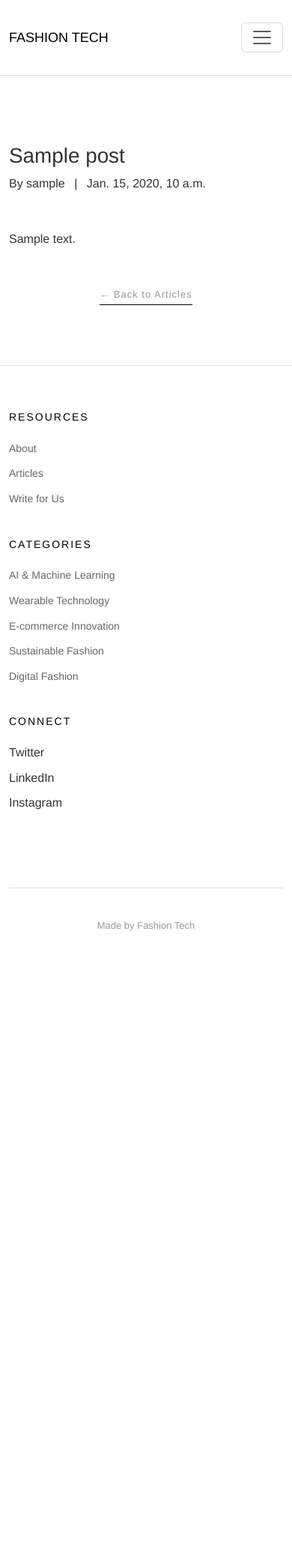
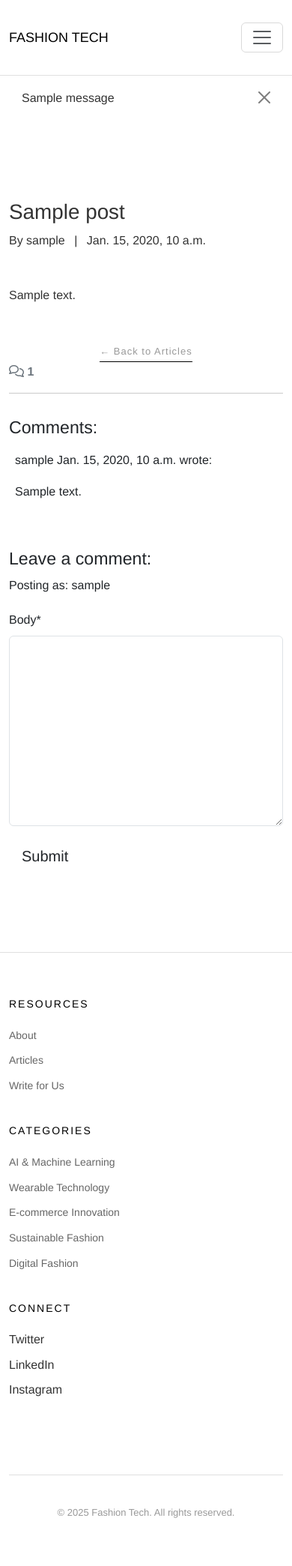
Before and after one commit to sineadezita/milestone-project-3, a Django app: the page made by blog/forms.py in a window 390 px wide. Shown: the whole page at 75% size. Before the commit the page ends 1306 px from the top, so only its background shows below. Run offline with Django 4.2, Linux system fonts and the light colour scheme; the first user in the database is signed in; tables that the repository leaves empty hold one stand-in row (Sample ...); one stand-in notice (Sample message) is shown; some libraries are stand-ins or nearby versions.

Commit message:
Add collaborate form and wire up for functionality

```diff
--- /dev/null
+++ b/blog/forms.py
@@ -0,0 +1,8 @@
+from .models import Comment
+from django import forms
+
+
+class CommentForm(forms.ModelForm):
+    class Meta:
+        model = Comment
+        fields = ('body',)
--- a/blog/templates/blog/fashion_post.html
+++ b/blog/templates/blog/fashion_post.html
@@ -24,6 +25,70 @@
             <a class="read-more" href="{% url 'home' %}">&larr; Back to Articles</a>
         </div>
     </article>
+      <!-- Displaying count of comments -->
+  <div class="row">
+    <div class="col-12">
+      <strong class="text-secondary">
+        <i class="far fa-comments"></i> {{ comment_count }}
+      </strong>
+    </div>
+    <div class="col-12">
+      <hr>
+    </div>
+  </div>
+  <!-- Displaying Comments -->
+  <div class="row">
+    <div class="col-md-8 card mb-4  mt-3 ">
+      <h3>Comments:</h3>
+      <div class="card-body">
+        <!-- We want a for loop inside the empty control tags
+          to iterate through each comment in comments -->
+        {% for comment in comments %}
+        <div class="p-2 comments
+          {% if not comment.approved and comment.author == user %}
+          faded{% elif not comment.approved %} d-none{% endif %}">
+          <p class="font-weight-bold">
+            {{ comment.author }}
+            <span class="font-weight-normal">
+              {{ comment.created_on }}
+            </span> wrote:
+          </p>
+          <div id="comment{{ comment.id }}">
+            {{ comment.body | linebreaks }}
+          </div>
+          {% if not comment.approved and comment.author == user %}
+          <p class="approval">
+            This comment is awaiting approval
+          </p>
+          {% endif %}
+        </div>
+        <!-- Our for loop ends here -->
+        {% endfor %}
+      </div>
+    </div>
+    <!-- Creating New Comments -->
+    <div class="col-md-4 card mb-4 mt-3">
+        <div class="card-body">
+          {% if user.is_authenticated %}
+          <h3>Leave a comment:</h3>
+          <p>Posting as: {{ user.username }}</p>
+          <form id="commentForm" method="post"
+            style="margin-top: 1.3em;">
+            {{ comment_form | crispy }}
+            {% csrf_token %}
+            <button id="submitButton" type="submit"
+              class="btn btn-signup btn-lg">Submit</button>
+          </form>
+          {% else %}
+          <p>Log in to leave a comment</p>
+          {% endif %}
+        </div>
+      </div>
+  </div>
 </div>
 
 {% endblock content %}
+
+{% block copyright %}
+    &copy; 2025 Fashion Tech. All rights reserved.
+{% endblock %}
--- a/blog/views.py
+++ b/blog/views.py
@@ -1,6 +1,8 @@
 from django.shortcuts import render, get_object_or_404
 from django.views import generic
-from .models import Post
+from django.contrib import messages
+from .models import Post, Comment
+from .forms import CommentForm
 
 # Create your views here.
 
@@ -27,8 +29,29 @@ def fashion_post(request, slug):
     """
     queryset = Post.objects.filter(status=1)
     post = get_object_or_404(queryset, slug=slug)
+    comments = post.comments.all().order_by("-created_on")
+    comment_count = post.comments.filter(approved=True).count()
+
+    if request.method == "POST":
+        comment_form = CommentForm(data=request.POST)
+        if comment_form.is_valid():
+            comment = comment_form.save(commit=False)
+            comment.author = request.user
+            comment.post = post
+            comment.save()
+            messages.add_message(
+                request, messages.SUCCESS,
+                'Comment submitted and awaiting approval'
+            )
+
+    comment_form = CommentForm()
 
     return render(
         request, "blog/fashion_post.html",
-        {"post": post},
+        {
+            "post": post,
+            "comments": comments,
+            "comment_count": comment_count,
+            "comment_form": comment_form,
+        },
     )
--- a/fashiontech/settings.py
+++ b/fashiontech/settings.py
@@ -46,6 +46,8 @@ INSTALLED_APPS = [
     'allauth',
     'allauth.account',
     'allauth.socialaccount',
+    'crispy_forms',
+    'crispy_bootstrap5',
     'django_summernote',
     'blog',
     'about',
@@ -54,6 +56,9 @@ INSTALLED_APPS = [
 SITE_ID = 1
 LOGIN_REDIRECT_URL = '/'
 LOGOUT_REDIRECT_URL = '/'
+
+CRISPY_ALLOWED_TEMPLATE_PACKS = "bootstrap5"
+CRISPY_TEMPLATE_PACK = "bootstrap5"
 
 MIDDLEWARE = [
     'django.middleware.security.SecurityMiddleware',
--- a/requirements.txt
+++ b/requirements.txt
@@ -4,7 +4,7 @@ certifi==2025.11.12
 cffi==2.0.0
 charset-normalizer==3.4.4
 cloudinary==1.36.0
-crispy-bootstrap5==2025.6
+crispy-bootstrap5==0.7
 cryptography==46.0.3
 defusedxml==0.7.1
 dj-database-url==0.5.0
--- a/templates/account/logout.html
+++ b/templates/account/logout.html
@@ -16,7 +16,7 @@
         <div class="col-md-8 mt-3 offset-md-2 text-center text-md-start">
             <h3>{% trans "Sign Out" %}</h3>
 
-            <p>{% trans 'Are you sure you want to sign out?' %}</p>
+            <p class="text-center">{% trans 'Are you sure you want to sign out?' %}</p>
         </div>
     </div>
     <div class="row">
--- a/templates/base.html
+++ b/templates/base.html
@@ -66,6 +66,22 @@
         </div>
     </nav>
 
+    <!-- displaying Django messages -->
+    <div class="container">
+        <div class="row">
+        <div class="col-md-8 offset-md-2">
+            {% for message in messages %}
+            <div class="alert {{ message.tags }} alert-dismissible
+            fade show" id="msg" role="alert">
+            {{ message | safe }}
+            <button type="button" class="btn-close"
+                data-bs-dismiss="alert" aria-label="Close"></button>
+            </div>
+            {% endfor %}
+        </div>
+        </div>
+    </div>
+
     <main>
 
         {% block content %}
```
Also changed, not shown: other parts of blog/templates/blog/fashion_post.html (+1 -0 lines), about/admin.py (+6 -1 lines), about/forms.py (added, +7 -0 lines), about/models.py (+11 -0 lines), about/templates/about/about.html (+9 -2 lines), about/views.py (+12 -1 lines), templates/account/signup.html (+29 -6 lines), about/migrations/0002_collaboraterequest.py (added), 1 other file.
